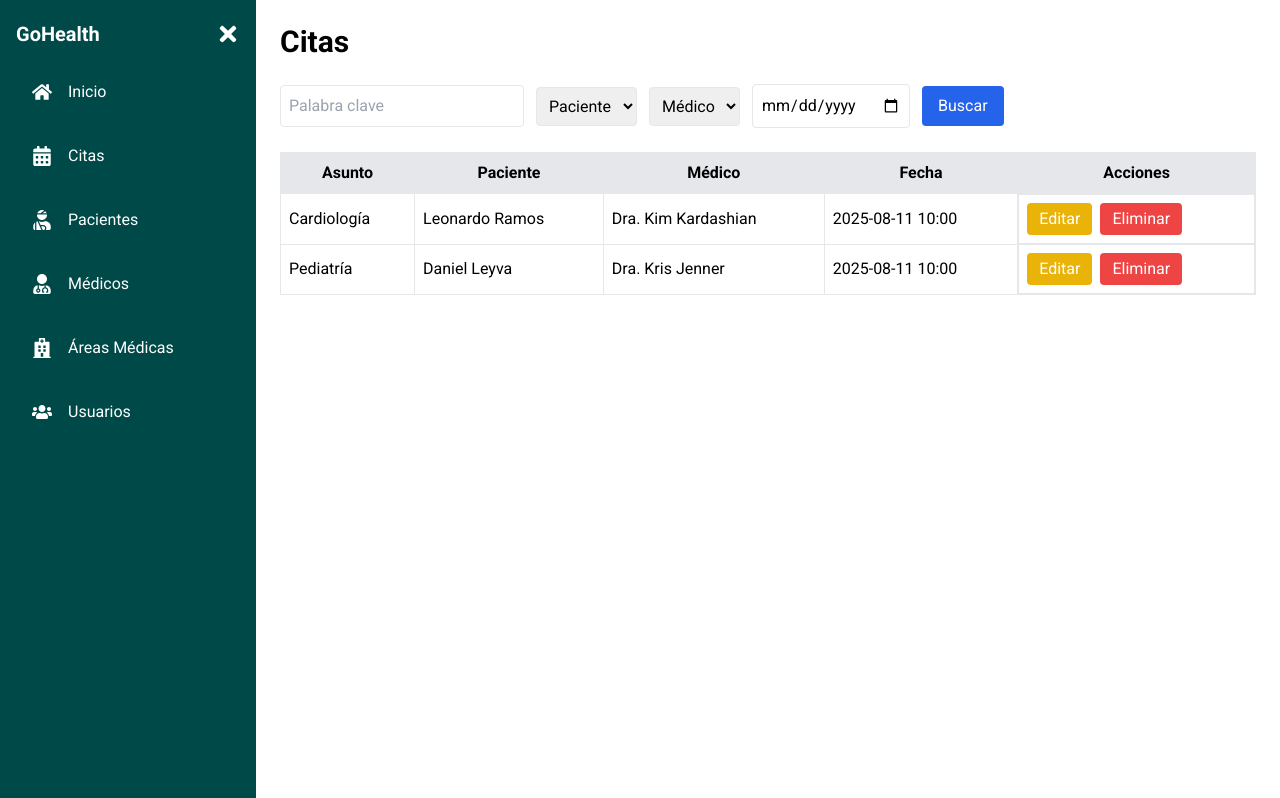
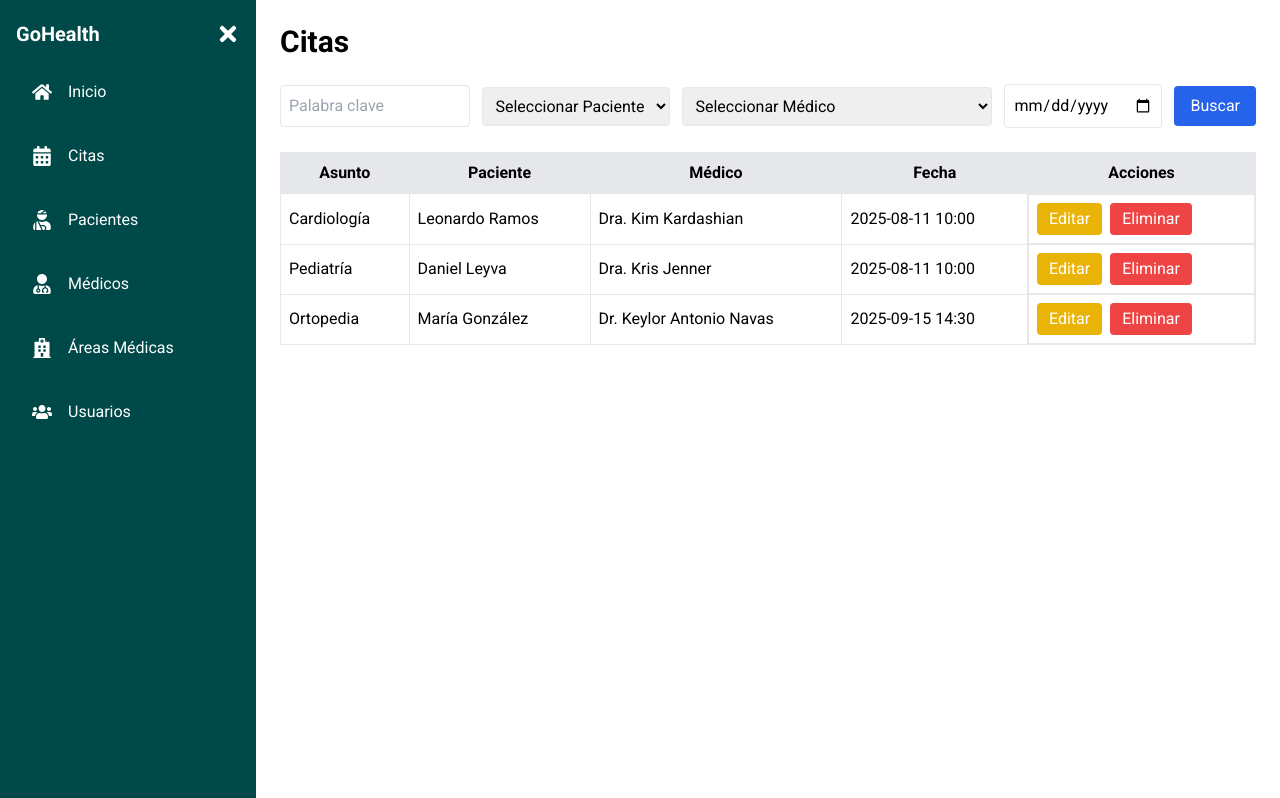
Before and after one commit to camillaquiros/Proyecto-Componentes, a React (Vite) app in the folder GoHealth/: page /citas in a window 1280 px wide. Shown: the top 798 px of the page. Built offline with nearby package versions, Linux system fonts and the light colour scheme.

Commit message:
Formulario de edicion funcional y filtros de busqueda en citas

```diff
--- a/GoHealth/src/pages/Citas.jsx
+++ b/GoHealth/src/pages/Citas.jsx
@@ -1,31 +1,171 @@
-import React from "react";
+import React, { useState, useEffect } from "react";
 import Sidebar from "../components/sidebar";
 
+const doctors = [
+  { name: "Dra. Kris Jenner", especialidad: "Pediatría" },
+  { name: "Dra. Kim Kardashian", especialidad: "Cardiología" },
+  { name: "Dr. Keylor Antonio Navas", especialidad: "Ortopedista" },
+  { name: "Dr. Pedro Pascal", especialidad: "Medicina General" },
+  { name: "Dr. Bryan Ruiz", especialidad: "Neumología" },
+  { name: "Dr. Kanye West", especialidad: "Ginecología" },
+];
+
+const patients = [
+  "Leonardo Ramos",
+  "Daniel Leyva",
+  "Ana María López",
+  "Carlos Fernández",
+  "Sofía Rodríguez",
+  "María González",
+];
+
+const initialCitas = [
+  {
+    asunto: "Cardiología",
+    paciente: "Leonardo Ramos",
+    medico: "Dra. Kim Kardashian",
+    fecha: "2025-08-11 10:00",
+  },
+  {
+    asunto: "Pediatría",
+    paciente: "Daniel Leyva",
+    medico: "Dra. Kris Jenner",
+    fecha: "2025-08-11 10:00",
+  },
+  {
+    asunto: "Ortopedia",
+    paciente: "María González",
+    medico: "Dr. Keylor Antonio Navas",
+    fecha: "2025-09-15 14:30",
+  },
+];
+
 const Citas = () => {
+  const [citas, setCitas] = useState(initialCitas);
+  const [search, setSearch] = useState("");
+  const [selectedPatient, setSelectedPatient] = useState("");
+  const [selectedDoctor, setSelectedDoctor] = useState("");
+  const [selectedDate, setSelectedDate] = useState("");
+  const [filteredCitas, setFilteredCitas] = useState(initialCitas);
+  const [editIndex, setEditIndex] = useState(null);
+  const [editForm, setEditForm] = useState({
+    asunto: "",
+    paciente: "",
+    medico: "",
+    fecha: "",
+  });
+
+  const handleBuscar = () => {
+    const searchLower = search.toLowerCase().trim();
+
+    const filtradas = citas.filter((cita) => {
+      const coincidePalabra =
+        searchLower === "" ||
+        cita.asunto.toLowerCase().includes(searchLower) ||
+        cita.paciente.toLowerCase().includes(searchLower) ||
+        cita.medico.toLowerCase().includes(searchLower);
+
+      const coincidePaciente =
+        selectedPatient === "" || cita.paciente === selectedPatient;
+
+      const coincideDoctor =
+        selectedDoctor === "" || cita.medico === selectedDoctor;
+
+      const coincideFecha =
+        selectedDate === "" || cita.fecha.startsWith(selectedDate);
+
+      return coincidePalabra && coincidePaciente && coincideDoctor && coincideFecha;
+    });
+
+    setFilteredCitas(filtradas);
+  };
+
+  const handleEliminar = (index) => {
+    const nuevasCitas = citas.filter((_, i) => i !== index);
+    setCitas(nuevasCitas);
+    setFilteredCitas(nuevasCitas);
+    setEditIndex(null);
+  };
+
+  const handleEditar = (index) => {
+    const cita = filteredCitas[index];
+    setEditIndex(index);
+    setEditForm({ ...cita });
+  };
+
+  useEffect(() => {
+    if (editForm.medico) {
+      const doctor = doctors.find((d) => d.name === editForm.medico);
+      if (doctor) {
+        setEditForm((prev) => ({ ...prev, asunto: doctor.especialidad }));
+      }
+    }
+  }, [editForm.medico]);
+
+  const handleGuardarEdicion = () => {
+    const nuevasCitas = [...citas];
+    const realIndex = citas.findIndex(
+      (c) =>
+        c.asunto === filteredCitas[editIndex].asunto &&
+        c.paciente === filteredCitas[editIndex].paciente &&
+        c.medico === filteredCitas[editIndex].medico &&
+        c.fecha === filteredCitas[editIndex].fecha
+    );
+    nuevasCitas[realIndex] = { ...editForm };
+    setCitas(nuevasCitas);
+    setFilteredCitas(nuevasCitas);
+    setEditIndex(null);
+  };
+
   return (
     <div className="flex">
-      {/* Sidebar a la izquierda */}
       <Sidebar />
-
-      {/* Contenido principal */}
       <div className="flex-1 p-6">
         <h1 className="text-3xl font-bold mb-6">Citas</h1>
 
-        {/* Filtros de búsqueda */}
+        {/* Filtros */}
         <div className="flex items-center gap-3 mb-6">
           <input
             type="text"
             placeholder="Palabra clave"
             className="border p-2 rounded w-1/4"
+            value={search}
+            onChange={(e) => setSearch(e.target.value)}
           />
-          <select className="border p-2 rounded">
-            <option>Paciente</option>
+          <select
+            className="border p-2 rounded"
+            value={selectedPatient}
+            onChange={(e) => setSelectedPatient(e.target.value)}
+          >
+            <option value="">Seleccionar Paciente</option>
+            {patients.map((p, i) => (
+              <option key={i} value={p}>
+                {p}
+              </option>
+            ))}
           </select>
-          <select className="border p-2 rounded">
-            <option>Médico</option>
+          <select
+            className="border p-2 rounded"
+            value={selectedDoctor}
+            onChange={(e) => setSelectedDoctor(e.target.value)}
+          >
+            <option value="">Seleccionar Médico</option>
+            {doctors.map((d, i) => (
+              <option key={i} value={d.name}>
+                {d.name} - {d.especialidad}
+              </option>
+            ))}
           </select>
-          <input type="date" className="border p-2 rounded" />
-          <button className="bg-blue-600 text-white px-4 py-2 rounded">
+          <input
+            type="date"
+            className="border p-2 rounded"
+            value={selectedDate}
+            onChange={(e) => setSelectedDate(e.target.value)}
+          />
+          <button
+            className="bg-blue-600 text-white px-4 py-2 rounded"
+            onClick={handleBuscar}
+          >
             Buscar
           </button>
         </div>
@@ -42,28 +182,98 @@ const Citas = () => {
             </tr>
           </thead>
           <tbody>
-            <tr>
-              <td className="border p-2">Cardiología</td>
-              <td className="border p-2">Leonardo Ramos</td>
-              <td className="border p-2">Dra. Kim Kardashian</td>
-              <td className="border p-2">2025-08-11 10:00</td>
+            {filteredCitas.length > 0 ? (
+              filteredCitas.map((cita, index) => (
+                <tr key={index}>
+                  <td className="border p-2">{cita.asunto}</td>
+                  <td className="border p-2">{cita.paciente}</td>
+                  <td className="border p-2">{cita.medico}</td>
+                  <td className="border p-2">{cita.fecha}</td>
                   <td className="border p-2 flex gap-2">
-                <button className="bg-yellow-500 text-white px-3 py-1 rounded">Editar</button>
-                <button className="bg-red-500 text-white px-3 py-1 rounded">Eliminar</button>
+                    <button
+                      className="bg-yellow-500 text-white px-3 py-1 rounded"
+                      onClick={() => handleEditar(index)}
+                    >
+                      Editar
+                    </button>
+                    <button
+                      className="bg-red-500 text-white px-3 py-1 rounded"
+                      onClick={() => handleEliminar(index)}
+                    >
+                      Eliminar
+                    </button>
                   </td>
                 </tr>
+              ))
+            ) : (
               <tr>
-              <td className="border p-2">Pediatría</td>
-              <td className="border p-2">Daniel Leyva</td>
-              <td className="border p-2">Dra. Kris Jenner</td>
-              <td className="border p-2">2025-08-11 10:00</td>
-              <td className="border p-2 flex gap-2">
-                <button className="bg-yellow-500 text-white px-3 py-1 rounded">Editar</button>
-                <button className="bg-red-500 text-white px-3 py-1 rounded">Eliminar</button>
+                <td className="border p-2 text-center" colSpan={5}>
+                  No hay citas que coincidan con los filtros.
                 </td>
               </tr>
+            )}
           </tbody>
         </table>
+
+        {/* Formulario de edición */}
+        {editIndex !== null && (
+          <div className="mt-6 border p-4 rounded bg-gray-50">
+            <h2 className="text-xl font-semibold mb-4">Editar Cita</h2>
+            <div className="flex gap-3 mb-3">
+              <input
+                className="border p-2 rounded w-1/4 bg-gray-200"
+                value={editForm.asunto}
+                disabled
+              />
+              <select
+                className="border p-2 rounded w-1/4"
+                value={editForm.paciente}
+                onChange={(e) =>
+                  setEditForm({ ...editForm, paciente: e.target.value })
+                }
+              >
+                {patients.map((p, i) => (
+                  <option key={i} value={p}>
+                    {p}
+                  </option>
+                ))}
+              </select>
+              <select
+                className="border p-2 rounded w-1/4"
+                value={editForm.medico}
+                onChange={(e) =>
+                  setEditForm({ ...editForm, medico: e.target.value })
+                }
+              >
+                {doctors.map((d, i) => (
+                  <option key={i} value={d.name}>
+                    {d.name}
+                  </option>
+                ))}
+              </select>
+              <input
+                type="datetime-local"
+                className="border p-2 rounded w-1/4"
+                value={editForm.fecha}
+                onChange={(e) =>
+                  setEditForm({ ...editForm, fecha: e.target.value })
+                }
+              />
+            </div>
+            <button
+              className="bg-green-600 text-white px-4 py-2 rounded"
+              onClick={handleGuardarEdicion}
+            >
+              Guardar Cambios
+            </button>
+            <button
+              className="bg-gray-400 text-white px-4 py-2 rounded ml-2"
+              onClick={() => setEditIndex(null)}
+            >
+              Cancelar
+            </button>
+          </div>
+        )}
       </div>
     </div>
   );
```
Lines whose indentation alone changed are shown as unchanged.
